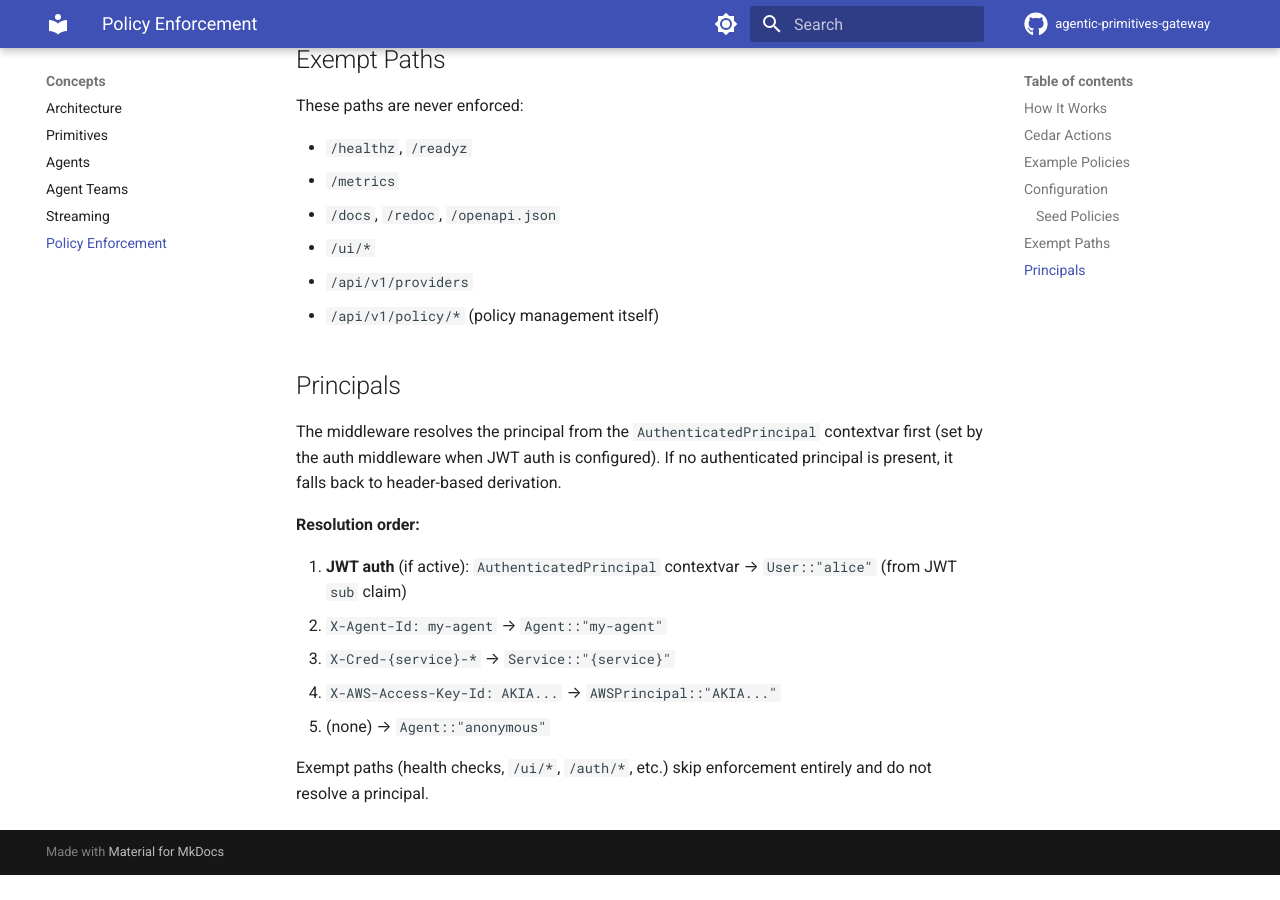
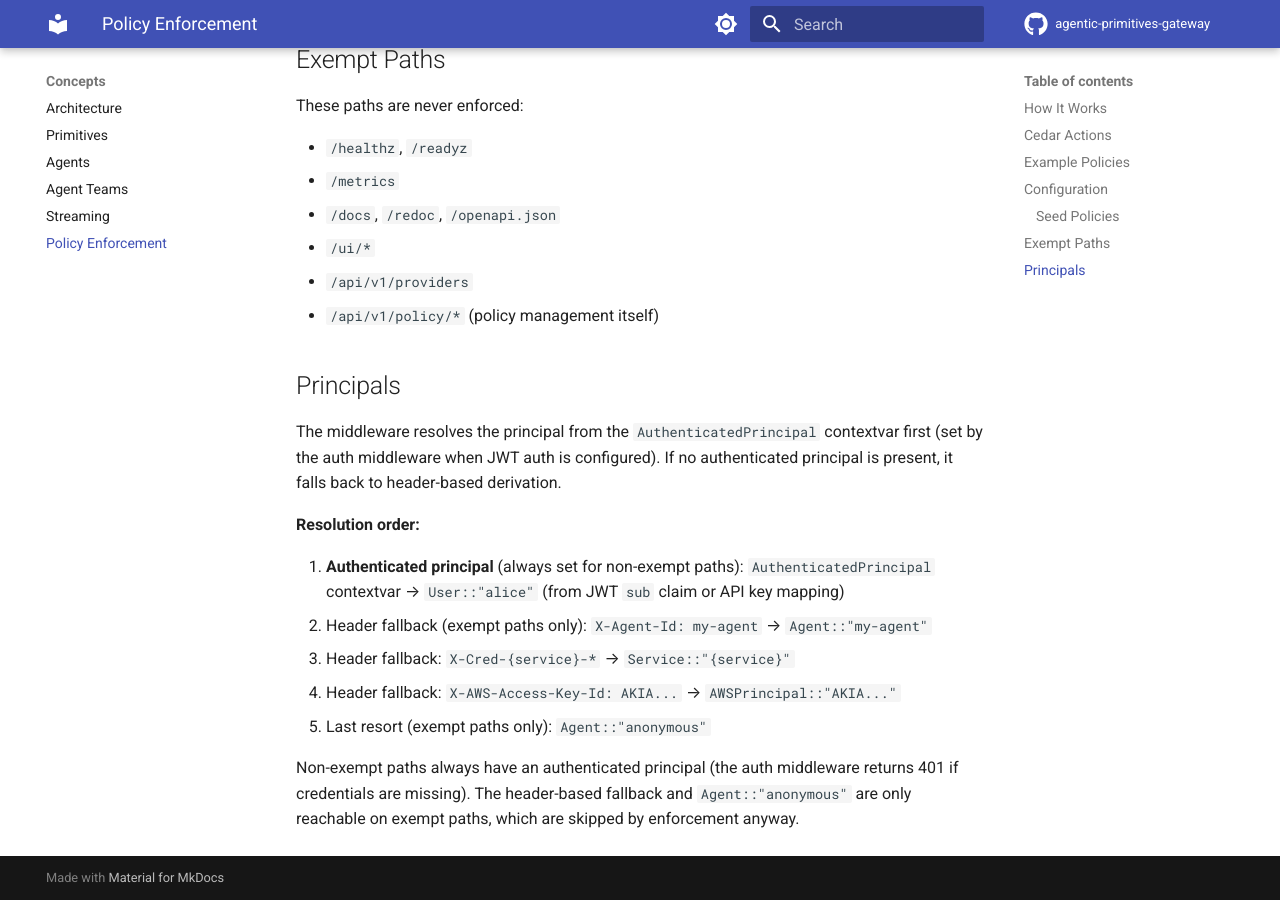
Before and after one commit to agentic-community/agentic-primitives-gateway, an MkDocs documentation site: the page built from docs/concepts/policy.md, in a window 1280 px wide and 900 px high, scrolled down 1541 px. Built offline with MkDocs 1.6.1 and Material for MkDocs 9.7.7, drawn with Linux system fonts in a browser that asks for light colours; comment, search, counter and statistics services are not loaded; before the commit the page ends 2416 px from its top, so only the background shows below that.

```diff
--- a/docs/concepts/policy.md
+++ b/docs/concepts/policy.md
@@ -70,10 +70,10 @@
 
 **Resolution order:**
 
-1. **JWT auth** (if active): `AuthenticatedPrincipal` contextvar → `User::"alice"` (from JWT `sub` claim)
-2. `X-Agent-Id: my-agent` → `Agent::"my-agent"`
-3. `X-Cred-{service}-*` → `Service::"{service}"`
-4. `X-AWS-Access-Key-Id: AKIA...` → `AWSPrincipal::"AKIA..."`
-5. (none) → `Agent::"anonymous"`
+1. **Authenticated principal** (always set for non-exempt paths): `AuthenticatedPrincipal` contextvar → `User::"alice"` (from JWT `sub` claim or API key mapping)
+2. Header fallback (exempt paths only): `X-Agent-Id: my-agent` → `Agent::"my-agent"`
+3. Header fallback: `X-Cred-{service}-*` → `Service::"{service}"`
+4. Header fallback: `X-AWS-Access-Key-Id: AKIA...` → `AWSPrincipal::"AKIA..."`
+5. Last resort (exempt paths only): `Agent::"anonymous"`
 
-Exempt paths (health checks, `/ui/*`, `/auth/*`, etc.) skip enforcement entirely and do not resolve a principal.
+Non-exempt paths always have an authenticated principal (the auth middleware returns 401 if credentials are missing). The header-based fallback and `Agent::"anonymous"` are only reachable on exempt paths, which are skipped by enforcement anyway.
```
Also changed, not shown: CLAUDE.md (+1 -1 lines), README.md (+9 -7 lines), docs/concepts/architecture.md (+1 -1 lines), docs/guides/memory-namespaces.md (+2 -2 lines), 4 other files.
